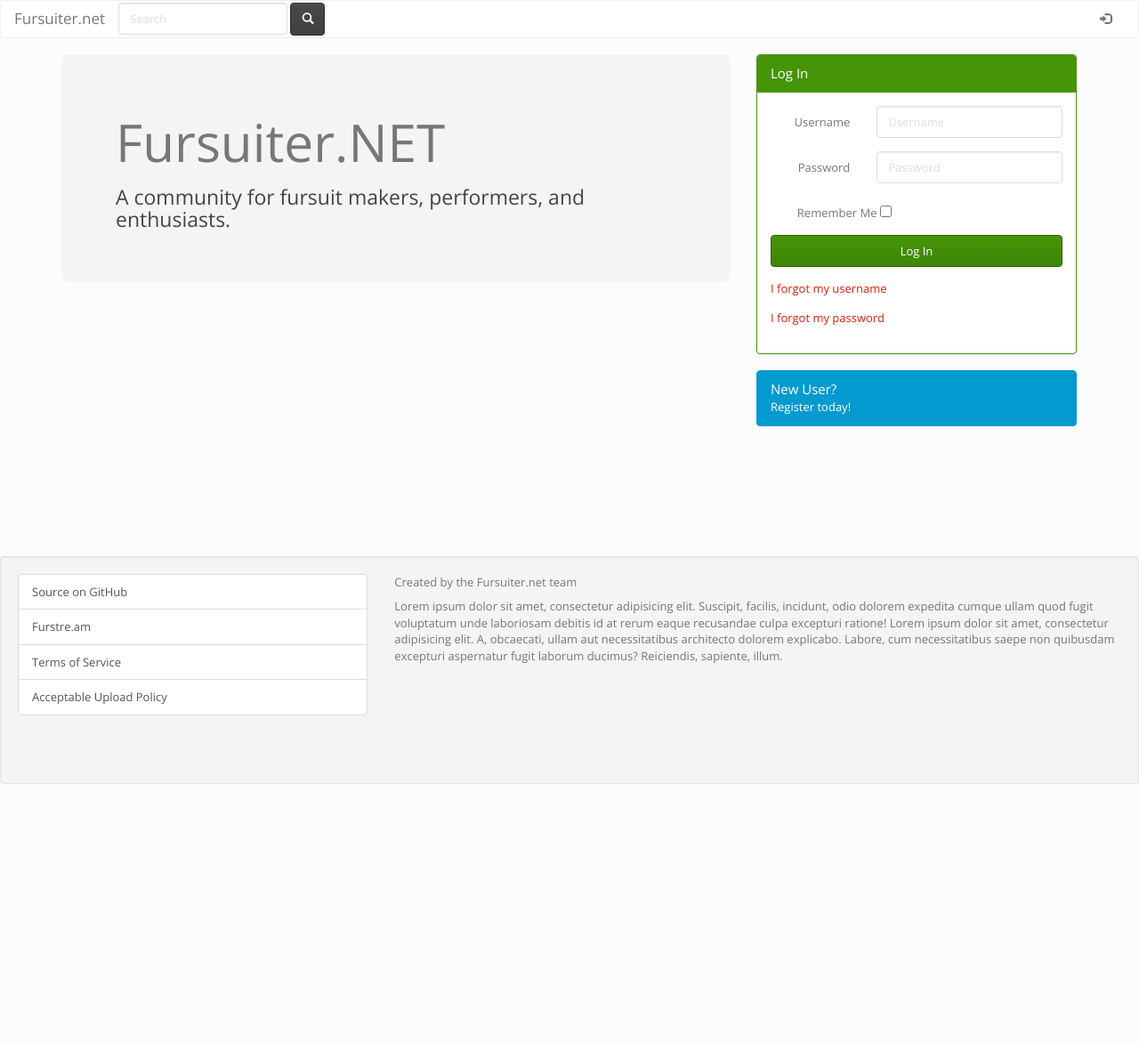
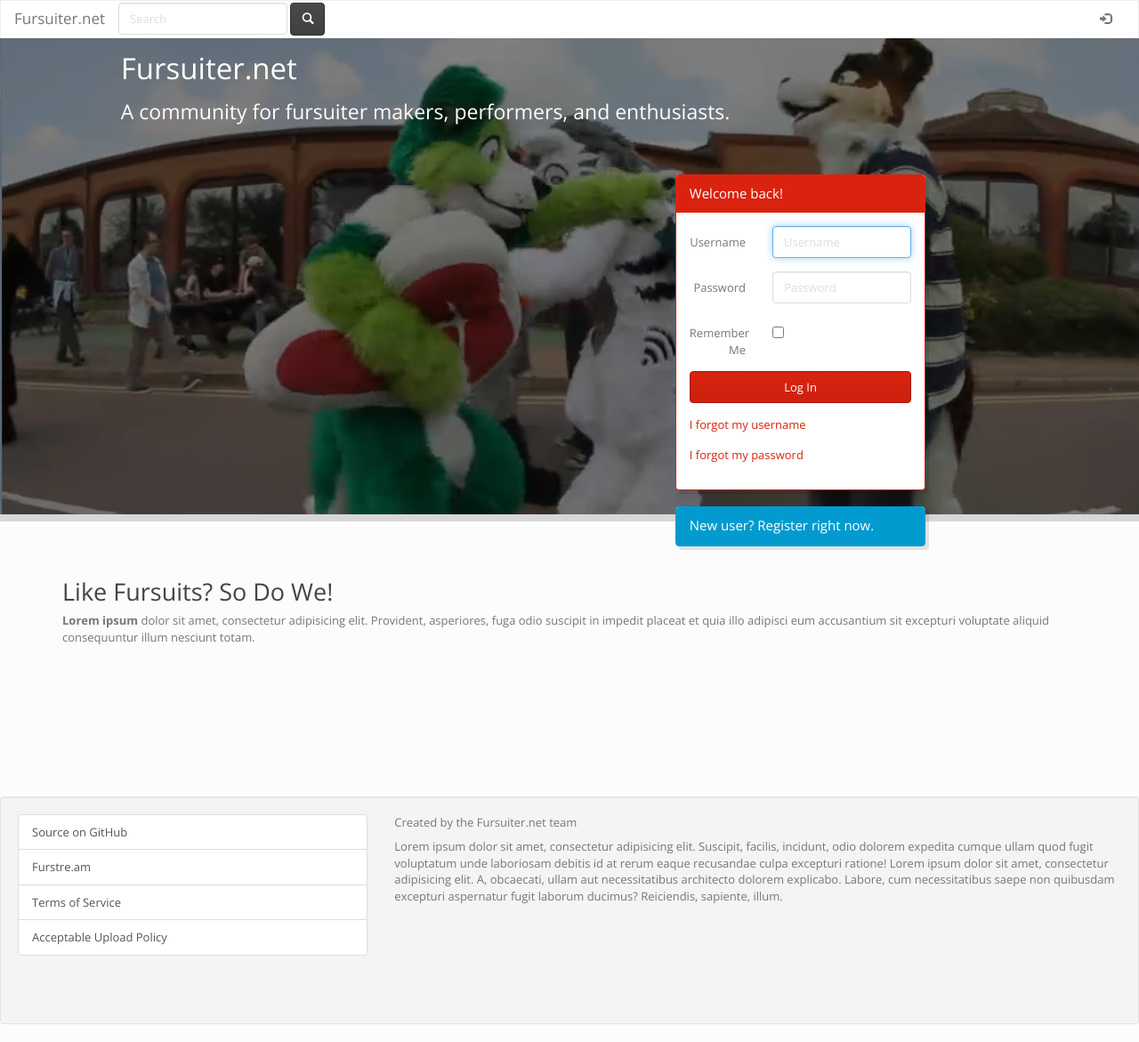
Before and after one commit to FursuiterNET/Fursuiter, a Python web app: template Fursuiter/templates/home.mako in a window 1280 px wide. Shown: the whole page at 89% size. Before the commit the page ends 881 px from the top, so only its background shows below. Run offline with Mako, Linux system fonts and the light colour scheme; the template is opened without the code that fills it, so the values that code supplies are empty; some libraries are stand-ins or nearby versions.

Commit message:
Restyled public front page, tuned login and registration

```diff
--- a/Fursuiter/static/lib/registerValidate.js
+++ b/Fursuiter/static/lib/registerValidate.js
@@ -62,6 +62,10 @@ $(document).ready(function(){
       $('#username_label').html(ico('minus'))
       if(name) {
         window._regForm.usernameTimeout = setTimeout(function(){
+          // Fix sporadic timing issue where name is unset
+          if(!name){
+            name = $('#username').attr('data-previous-value')
+          }
           i = $(ico('cog'));
           $('#username_label').html(i);
           s = spin(i)
--- a/Fursuiter/static/style/css/style.css
+++ b/Fursuiter/static/style/css/style.css
@@ -22,6 +22,18 @@
   padding:0 8px;
 }
 
+.form-horizontal input[type=checkbox] {
+  vertical-align: -0.8em;
+}
+
+.panel-toggleable .panel-heading {
+  cursor: pointer;
+}
+
+.navbar {
+  border-radius: 0 !important;
+}
+
 @media (max-width: @screen-xs-max) {
   .media-body {
     min-width: 0px;
--- a/Fursuiter/templates/home.mako
+++ b/Fursuiter/templates/home.mako
@@ -1,6 +1,6 @@
+%if req.user:
 <%inherit file="base.mako" />
 <%namespace name="forms" file="forms.mako" />
-%if req.user:
 <div class="col-sm-4 col-md-3">
   <div class="well">
     <div class="identity" style="text-align:center">
@@ -137,27 +137,43 @@
 </div>
 %else:
 
-<div class="container">
+<style>
+  .jumbomaster {
+    height:540px;
+    background: transparent url('/static/img/Capture.png') no-repeat top left;
+    background-size: cover;
+    box-shadow: rgba(0,0,0,0.15) 0 8px 0;
+    padding:0 32px;
+    margin:-23px -15px 0 -15px;
+  }
+
+  .all-white * {
+    color: #FFF !important
+  }
+
+  .accordion .panel {
+    box-shadow: rgba(0,0,0,0.1) 4px 4px 0
+  }
+</style>
+
+<div class="jumbomaster">
   <div class="row">
-    <div class="col-md-8">
-      <div class="jumbotron">
-        <h1>
-          Fursuiter.NET
-        </h1>
-        <h3>
-          A community for fursuit makers, performers, and enthusiasts.
-        </h3>
-      </div>
+    <div class="col-md-11 col-md-offset-1 all-white">
+      <h1>Fursuiter.net</h1>
+      <h3>
+        A community for fursuiter makers, performers, and enthusiasts.
+      </h3>
     </div>
-
-    <div class="col-md-4">
-      <div class="accordion">
-        <div class="panel panel-success panel-toggleable">
+  </div>
+  <div class="row">
+    <div class="col-md-3 col-md-offset-7">
+      <div class="accordion" style="margin-top:48px">
+        <div class="panel panel-primary panel-toggleable">
           <div class="panel-heading">
-            <div class="panel-title">Log In</div>
+            <div class="panel-title">Welcome back!</div>
           </div>
           <div class="panel-body">
-            <%forms:form class_="form-horizontal" role="form" method="POST" action="" name="Login">
+            <%forms:form class_="form-horizontal" role="form" method="POST" action="/login" name="Login">
 
               <div class="form-group">
                 <label for="loginUsername" class="control-label col-sm-4">Username</label>
@@ -174,15 +190,15 @@
               </div>
 
               <div class="form-group">
-                <div class="col-sm-10 col-sm-offset-1">
-                  <label for="rememberLogin" class="control-label">Remember Me</label>
+                  <label for="rememberLogin" class="control-label col-sm-4">Remember Me</label>
+                <div class="col-sm-8">
                   <input type="checkbox" name="rememberLogin" id="rememberLogin" />
                 </div>
               </div>
 
               <div class="form-group">
                 <div class="col-sm-12">
-                  <input type="submit" class="form-control btn btn-success" value="Log In" />
+                  <input type="submit" class="form-control btn btn-primary" value="Log In" />
                 </div>
               </div>
 
@@ -204,11 +220,10 @@
 
         <div class="register panel panel-info panel-toggleable">
           <div class="panel-heading">
-            <div class="panel-title">New User?</div>
-            Register today!
+            <div class="panel-title">New user? Register right now.</div>
           </div>
           <div class="panel-body" style="display:none;">
-            <%forms:form class_="form-horizontal registration-form" role="form" method="POST" action="" name="Register">
+            <%forms:form class_="form-horizontal registration-form" role="form" method="POST" action="/register" name="Register">
 
               <div class="form-group">
                 <label class="control-label col-sm-4" for="realname">Real name</label>
@@ -276,16 +291,28 @@
   </div>
 </div>
 
+<div class="container" style="margin: 32px auto">
+  <div class="row">
+    <div class="col-md-12">
+      <h2>Like Fursuits? So Do We!</h2>
+      <p><strong>Lorem ipsum</strong> dolor sit amet, consectetur adipisicing elit. Provident, asperiores, fuga odio suscipit in impedit placeat et quia illo adipisci eum accusantium sit excepturi voluptate aliquid consequuntur illum nesciunt totam.</p>
+    </div>
+  </div>
+</div>
+
 <script>
 $(document).ready(function(){
   $('body').on("click",".accordion .panel-toggleable .panel-heading",function(){
       $('.panel-shown').removeClass('panel-shown')
       $(this).parents('.panel').addClass('panel-shown').find('.panel-body').slideDown()
       $(this).parents('.accordion').find('.panel-toggleable:not(.panel-shown) .panel-body').slideUp()
+
     }).on("mouseover",".panel-toggleable .panel-heading",function(){
       $(this).css({opacity:0.8})
+
     }).on("mouseout",".panel-toggleable .panel-heading",function(){
       $(this).css({opacity:1})
+
     }).on("form","submit",function(){
       // Check form for required fields if client browser does not.
       if((prob=$(this).find('input[required]').filter(function(){return !$(this).val()}).first()).length){
@@ -293,6 +320,8 @@ $(document).ready(function(){
         return false
       }
     })
+
+    $('#loginUsername').focus()
   })
 </script>
 <script src="/static/lib/registerValidate.js"></script>
--- a/Fursuiter/templates/login.mako
+++ b/Fursuiter/templates/login.mako
@@ -1,15 +1,17 @@
 <%inherit file="base.mako" />
 <%namespace name="forms" file="forms.mako" />
-<% messages = req.session.pop_flash('error') %>
-% if messages is not None:
-    % for error in messages:
-    <div class="error">
-        ${error}
-    </div>
-    % endfor
-% endif
 <div class="col-md-12">
   <div class="container">
+    <% messages = req.session.pop_flash('error') %>
+    % if messages:
+        % for error in messages:
+        <div class="panel panel-warning">
+          <div class="panel-heading">
+              ${error}
+          </div>
+        </div>
+        % endfor
+    % endif
     <div class="row">
       <div class="col-md-8">
         <div class="login">
@@ -35,8 +37,8 @@
                   </div>
                 </div>
                 <div class="form-group">
-                  <div class="col-sm-2 col-sm-offset-6">
-                    <button type="submit" class="btn btn-success btn-block">Sign In</button>
+                  <div class="col-sm-3 col-sm-offset-8">
+                    <button type="submit" class="btn btn-success btn-block">Log In</button>
                   </div>
                 </div>
               </%forms:form>
--- a/Fursuiter/templates/users/register.mako
+++ b/Fursuiter/templates/users/register.mako
@@ -7,12 +7,12 @@
       <div class="col-md-8">
         <div class="register">
 
-          <div class="panel panel-info">
-            <div class="panel-heading">
-              <div class="panel-title">Register</div>
-            </div>
-            <div class="panel-body">
-              <%forms:form class_="form-horizontal registration-form" role="form" method="POST" action="" name="Register">
+          <div class="well">
+            <h2>
+              Register
+            </h2>
+            <div class="well-content">
+              <%forms:form class_="form-horizontal registration-form" role="form" method="POST" action="/resgister" name="Register">
 
                 <div class="form-group">
                   <div class="row">
@@ -113,3 +113,6 @@
 </div>
 
 <script src="/static/lib/registerValidate.js"></script>
+<script>
+  $('.registration-form input[type=text]:visible:first').focus()
+</script>
```
Also changed, not shown: Fursuiter/static/img/Capture.png (added).
